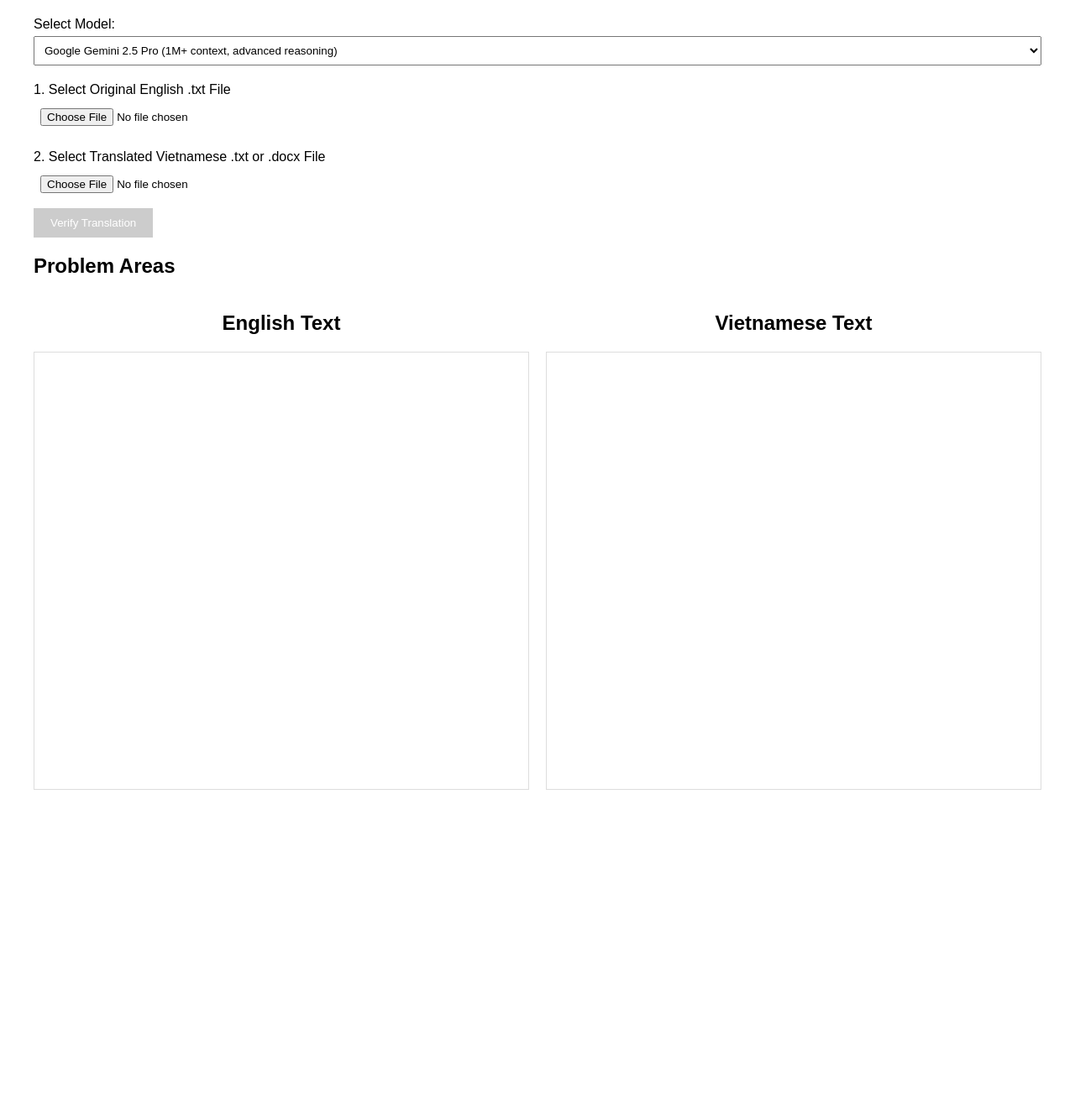
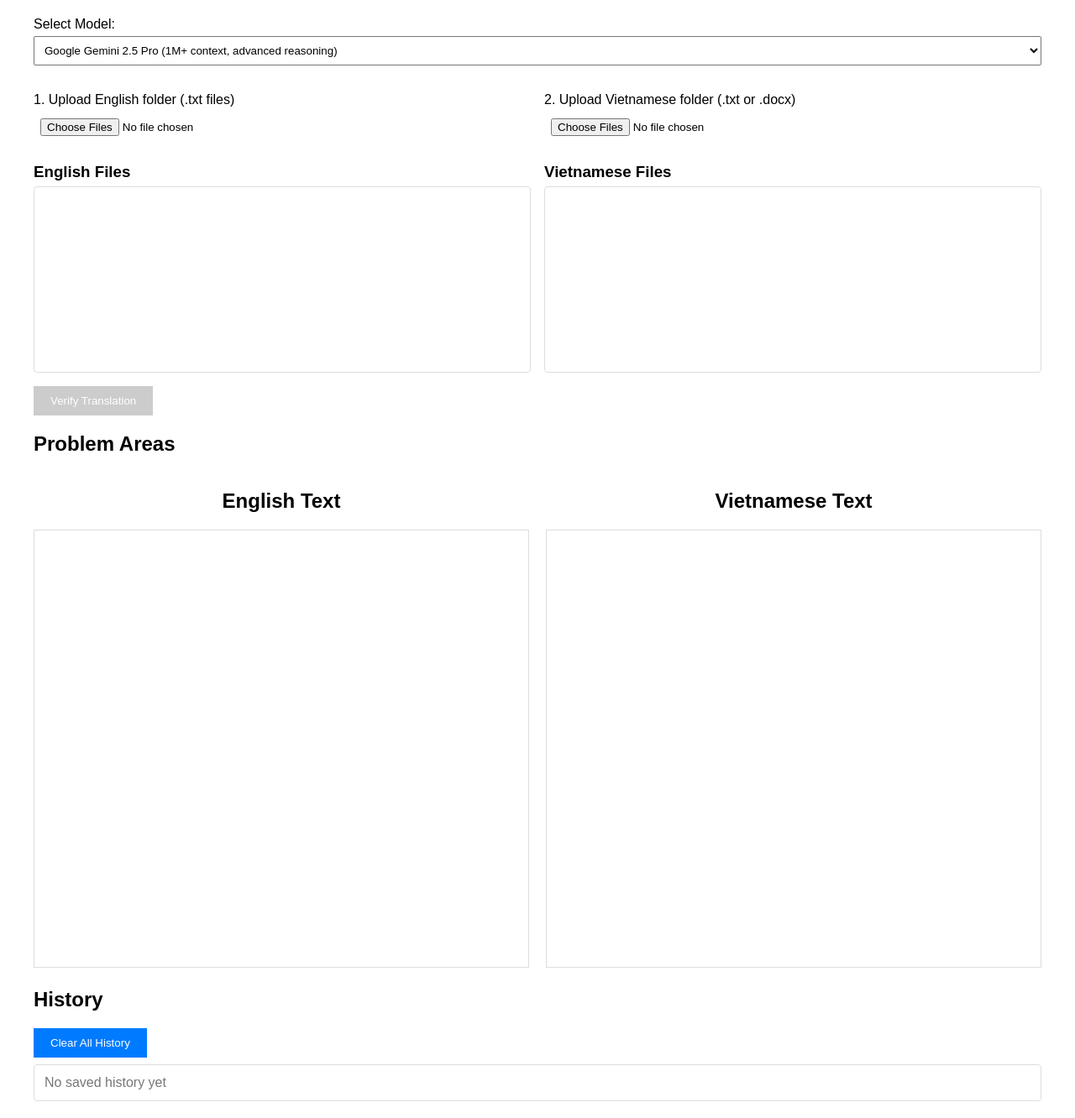
Before and after one commit to ARMedS/translation-verifier-ui-app, a Flask app: page / in a window 1280 px wide. Shown: the part 168-1500 px from the top of the page at 84% size. Before the commit the page ends 1109 px from the top, so only its background shows below. Run offline with Flask 3, Linux system fonts and the light colour scheme.

Commit message:
feat: Add folder upload, file pickers, and history

```diff
--- a/translation-verifier-ui-app/static/script.js
+++ b/translation-verifier-ui-app/static/script.js
@@ -2,10 +2,148 @@
 document.addEventListener('DOMContentLoaded', () => {
     const apiKeyInput = document.getElementById('api_key');
     const modelSelect = document.getElementById('model');
-    const englishFileInput = document.getElementById('english_file');
-    const vietnameseFileInput = document.getElementById('vietnamese_file');
+    const englishFolderInput = document.getElementById('english_folder');
+    const vietnameseFolderInput = document.getElementById('vietnamese_folder');
+    const englishFileList = document.getElementById('english-file-list');
+    const vietnameseFileList = document.getElementById('vietnamese-file-list');
     const verifyButton = document.getElementById('verify_button');
     const loadingSpan = document.getElementById('loading');
+    // History UI elements
+    const historyList = document.getElementById('history-list');
+    const clearHistoryButton = document.getElementById('clear-history-button');
+
+    // Helpers for history persistence
+    const HISTORY_KEY = 'tv_history_items_v1';
+    function readHistory() {
+        try {
+            const raw = localStorage.getItem(HISTORY_KEY);
+            return raw ? JSON.parse(raw) : [];
+        } catch (e) {
+            return [];
+        }
+    }
+    function writeHistory(items) {
+        localStorage.setItem(HISTORY_KEY, JSON.stringify(items));
+    }
+    function makeHistoryId() {
+        return 'h_' + Math.random().toString(36).slice(2) + Date.now().toString(36);
+    }
+    function guessChapterLabel(file) {
+        const name = (file.webkitRelativePath || file.name).toLowerCase();
+        const match = name.match(/(chapter|chap|ch)[^0-9]*([0-9]{1,4})/i);
+        return match ? `Ch ${match[2]}` : (file.name || 'Unknown');
+    }
+
+    function renderHistory() {
+        const items = readHistory();
+        historyList.innerHTML = '';
+        if (!items.length) {
+            const li = document.createElement('li');
+            li.className = 'history-empty';
+            li.textContent = 'No saved history yet';
+            historyList.appendChild(li);
+            return;
+        }
+        items.forEach((item) => {
+            const li = document.createElement('li');
+            li.className = 'history-item';
+            const title = document.createElement('div');
+            title.className = 'history-title';
+            title.textContent = `${item.label} — ${item.englishName} | ${item.vietnameseName}`;
+
+            const actions = document.createElement('div');
+            actions.className = 'history-actions';
+
+            const loadBtn = document.createElement('button');
+            loadBtn.textContent = 'Load';
+            loadBtn.addEventListener('click', () => loadHistoryItem(item));
+
+            const delBtn = document.createElement('button');
+            delBtn.textContent = 'Delete';
+            delBtn.addEventListener('click', () => {
+                const next = readHistory().filter(h => h.id !== item.id);
+                writeHistory(next);
+                renderHistory();
+            });
+
+            actions.appendChild(loadBtn);
+            actions.appendChild(delBtn);
+
+            li.appendChild(title);
+            li.appendChild(actions);
+            historyList.appendChild(li);
+        });
+    }
+
+    function saveToHistory(payload) {
+        const items = readHistory();
+        items.unshift(payload);
+        // Keep only the latest 100 entries to avoid unlimited growth
+        writeHistory(items.slice(0, 100));
+        renderHistory();
+    }
+
+    function loadHistoryItem(item) {
+        // Rehydrate UI from stored result without calling backend
+        originalEnglishText = item.english_text;
+        originalVietnameseText = item.vietnamese_text;
+        englishTextDisplay.innerText = originalEnglishText;
+        vietnameseTextDisplay.innerText = originalVietnameseText;
+
+        problemsList.innerHTML = '';
+        if (!item.markers || !item.markers.length) {
+            const li = document.createElement('li');
+            li.textContent = 'No problems found.';
+            problemsList.appendChild(li);
+        } else {
+            item.markers.forEach((marker, index) => {
+                const li = document.createElement('li');
+                li.className = 'problem-item';
+                li.setAttribute('data-expanded', 'false');
+                const problemText = document.createElement('div');
+                problemText.className = 'problem-text';
+                problemText.textContent = marker.explanation || `Problem ${index + 1}`;
+                const detailedContainer = document.createElement('div');
+                detailedContainer.className = 'detailed-explanation-container';
+                detailedContainer.style.display = 'none';
+                const detailedText = document.createElement('div');
+                detailedText.className = 'detailed-explanation-text';
+                detailedText.textContent = marker.detailed_explanation || 'No detailed explanation provided';
+                detailedContainer.appendChild(detailedText);
+                const expandIndicator = document.createElement('span');
+                expandIndicator.className = 'expand-indicator';
+                expandIndicator.textContent = '▼';
+                const toggleAndHighlight = () => {
+                    const isExpanded = li.getAttribute('data-expanded') === 'true';
+                    if (isExpanded) {
+                        detailedContainer.style.display = 'none';
+                        expandIndicator.textContent = '▼';
+                        li.setAttribute('data-expanded', 'false');
+                    } else {
+                        detailedContainer.style.display = 'block';
+                        expandIndicator.textContent = '▲';
+                        li.setAttribute('data-expanded', 'true');
+                    }
+                    highlightAndScroll('english-text-display', originalEnglishText, marker.english_marker, `en-marker-${index}`);
+                    highlightAndScroll('vietnamese-text-display', originalVietnameseText, marker.vietnamese_marker, `vi-marker-${index}`);
+                };
+                problemText.addEventListener('click', toggleAndHighlight);
+                detailedContainer.addEventListener('click', (e) => e.stopPropagation());
+                problemText.appendChild(expandIndicator);
+                li.appendChild(problemText);
+                li.appendChild(detailedContainer);
+                problemsList.appendChild(li);
+            });
+        }
+        window.scrollTo({ top: 0, behavior: 'smooth' });
+    }
+
+    // Initialize history on load
+    renderHistory();
+    clearHistoryButton?.addEventListener('click', () => {
+        localStorage.removeItem(HISTORY_KEY);
+        renderHistory();
+    });
     const problemsList = document.getElementById('problems-list');
     const englishTextDisplay = document.getElementById('english-text-display');
     const vietnameseTextDisplay = document.getElementById('vietnamese-text-display');
@@ -24,12 +162,59 @@ document.addEventListener('DOMContentLoaded', () => {
         localStorage.setItem('apiKey', apiKeyInput.value);
     });
 
-    // Enable button when both files selected
-    const checkFilesSelected = () => {
-        verifyButton.disabled = !englishFileInput.files.length || !vietnameseFileInput.files.length;
+    // Folder file lists and selection state
+    let englishFiles = [];
+    let vietnameseFiles = [];
+    let selectedEnglishFile = null;
+    let selectedVietnameseFile = null;
+
+    const updateVerifyEnabled = () => {
+        verifyButton.disabled = !(selectedEnglishFile && selectedVietnameseFile);
     };
-    englishFileInput.addEventListener('change', checkFilesSelected);
-    vietnameseFileInput.addEventListener('change', checkFilesSelected);
+
+    const renderFileList = (listElement, files, selectedFile, onSelect) => {
+        listElement.innerHTML = '';
+        if (!files.length) {
+            const empty = document.createElement('li');
+            empty.textContent = 'No files loaded';
+            empty.className = 'file-list-empty';
+            listElement.appendChild(empty);
+            return;
+        }
+        files.forEach((file, index) => {
+            const li = document.createElement('li');
+            li.className = 'file-list-item' + (selectedFile === file ? ' selected' : '');
+            li.textContent = file.webkitRelativePath || file.name;
+            li.title = file.webkitRelativePath || file.name;
+            li.addEventListener('click', () => onSelect(file));
+            listElement.appendChild(li);
+        });
+    };
+
+    const handleEnglishFolderChange = () => {
+        englishFiles = Array.from(englishFolderInput.files || []).filter(f => f.name.toLowerCase().endsWith('.txt'));
+        selectedEnglishFile = null;
+        renderFileList(englishFileList, englishFiles, selectedEnglishFile, (file) => {
+            selectedEnglishFile = file;
+            renderFileList(englishFileList, englishFiles, selectedEnglishFile, (f) => { selectedEnglishFile = f; renderFileList(englishFileList, englishFiles, selectedEnglishFile, () => {}); updateVerifyEnabled(); });
+            updateVerifyEnabled();
+        });
+        updateVerifyEnabled();
+    };
+
+    const handleVietnameseFolderChange = () => {
+        vietnameseFiles = Array.from(vietnameseFolderInput.files || []).filter(f => f.name.toLowerCase().endsWith('.txt') || f.name.toLowerCase().endsWith('.docx'));
+        selectedVietnameseFile = null;
+        renderFileList(vietnameseFileList, vietnameseFiles, selectedVietnameseFile, (file) => {
+            selectedVietnameseFile = file;
+            renderFileList(vietnameseFileList, vietnameseFiles, selectedVietnameseFile, (f) => { selectedVietnameseFile = f; renderFileList(vietnameseFileList, vietnameseFiles, selectedVietnameseFile, () => {}); updateVerifyEnabled(); });
+            updateVerifyEnabled();
+        });
+        updateVerifyEnabled();
+    };
+
+    englishFolderInput.addEventListener('change', handleEnglishFolderChange);
+    vietnameseFolderInput.addEventListener('change', handleVietnameseFolderChange);
 
     // Verify button click
     verifyButton.addEventListener('click', async () => {
@@ -39,9 +224,16 @@ document.addEventListener('DOMContentLoaded', () => {
         englishTextDisplay.innerHTML = '';
         vietnameseTextDisplay.innerHTML = '';
 
+        if (!selectedEnglishFile || !selectedVietnameseFile) {
+            alert('Please select one English file and one Vietnamese file');
+            loadingSpan.style.display = 'none';
+            verifyButton.disabled = false;
+            return;
+        }
+
         const formData = new FormData();
-        formData.append('english_file', englishFileInput.files[0]);
-        formData.append('vietnamese_file', vietnameseFileInput.files[0]);
+        formData.append('english_file', selectedEnglishFile, selectedEnglishFile.name);
+        formData.append('vietnamese_file', selectedVietnameseFile, selectedVietnameseFile.name);
         formData.append('api_key', apiKeyInput.value);
         formData.append('model', modelSelect.value);
 
@@ -55,6 +247,23 @@ document.addEventListener('DOMContentLoaded', () => {
             if (data.error) {
                 alert(data.error);
                 return;
+            }
+
+            // Save successful result to history
+            try {
+                const payload = {
+                    id: makeHistoryId(),
+                    timestamp: Date.now(),
+                    label: guessChapterLabel(selectedEnglishFile) || selectedEnglishFile.name,
+                    englishName: selectedEnglishFile.name,
+                    vietnameseName: selectedVietnameseFile.name,
+                    english_text: data.english_text,
+                    vietnamese_text: data.vietnamese_text,
+                    markers: data.markers || []
+                };
+                saveToHistory(payload);
+            } catch (e) {
+                // ignore storage errors
             }
 
             originalEnglishText = data.english_text;
@@ -73,15 +282,10 @@ document.addEventListener('DOMContentLoaded', () => {
                     li.className = 'problem-item';
                     li.setAttribute('data-expanded', 'false');
 
-                    // Create the main problem text
+                    // Create the main problem title (brief summary)
                     const problemText = document.createElement('div');
                     problemText.className = 'problem-text';
-                    problemText.textContent = `Problem ${index + 1}: English: "${marker.english_marker}" | Vietnamese: "${marker.vietnamese_marker}"`;
-
-                    // Create the explanation text
-                    const explanationText = document.createElement('div');
-                    explanationText.className = 'explanation-text';
-                    explanationText.textContent = `Reason: ${marker.explanation || 'No explanation provided'}`;
+                    problemText.textContent = marker.explanation || `Problem ${index + 1}`;
 
                     // Create the detailed explanation container (initially hidden)
                     const detailedContainer = document.createElement('div');
@@ -122,7 +326,6 @@ document.addEventListener('DOMContentLoaded', () => {
 
                     // Add click functionality to all clickable elements
                     problemText.addEventListener('click', toggleAndHighlight);
-                    explanationText.addEventListener('click', toggleAndHighlight);
                     detailedContainer.addEventListener('click', (e) => {
                         e.stopPropagation(); // Prevent toggling when clicking inside detailed explanation
                     });
@@ -131,7 +334,6 @@ document.addEventListener('DOMContentLoaded', () => {
                     problemText.appendChild(expandIndicator);
 
                     li.appendChild(problemText);
-                    li.appendChild(explanationText);
                     li.appendChild(detailedContainer);
                     problemsList.appendChild(li);
                 });
--- a/translation-verifier-ui-app/static/style.css
+++ b/translation-verifier-ui-app/static/style.css
@@ -132,6 +132,62 @@ button:disabled {
     gap: 20px;
 }
 
+#folder-upload-container {
+    display: grid;
+    grid-template-columns: 1fr 1fr;
+    gap: 16px;
+    margin: 12px 0 8px;
+}
+
+.folder-input input[type="file"] {
+    width: 100%;
+}
+
+#file-pickers {
+    display: grid;
+    grid-template-columns: 1fr 1fr;
+    gap: 16px;
+    margin-bottom: 16px;
+}
+
+.picker-section h3 {
+    margin: 6px 0;
+}
+
+.file-list {
+    list-style: none;
+    margin: 0;
+    padding: 0;
+    border: 1px solid #ddd;
+    border-radius: 4px;
+    height: 220px;
+    overflow-y: auto;
+    background: #fff;
+}
+
+.file-list-item {
+    padding: 8px 10px;
+    cursor: pointer;
+    border-bottom: 1px solid #f1f1f1;
+    white-space: nowrap;
+    text-overflow: ellipsis;
+    overflow: hidden;
+}
+
+.file-list-item:hover {
+    background: #f7faff;
+}
+
+.file-list-item.selected {
+    background: #e8f0ff;
+    border-left: 3px solid #007bff;
+}
+
+.file-list-empty {
+    padding: 10px;
+    color: #777;
+}
+
 .text-container h2 {
     text-align: center;
 }
@@ -148,3 +204,48 @@ button:disabled {
 .highlight {
     background-color: yellow;
 }
+
+#history-section {
+    margin-top: 24px;
+}
+
+#history-controls {
+    margin-bottom: 8px;
+}
+
+.history-list {
+    list-style: none;
+    margin: 0;
+    padding: 0;
+    border: 1px solid #ddd;
+    border-radius: 4px;
+    max-height: 220px;
+    overflow-y: auto;
+    background: #fff;
+}
+
+.history-item {
+    display: flex;
+    align-items: center;
+    justify-content: space-between;
+    padding: 10px 12px;
+    border-bottom: 1px solid #f1f1f1;
+}
+
+.history-title {
+    font-size: 0.95em;
+    color: #333;
+    margin-right: 12px;
+    white-space: nowrap;
+    overflow: hidden;
+    text-overflow: ellipsis;
+}
+
+.history-actions button {
+    margin-left: 8px;
+}
+
+.history-empty {
+    padding: 12px;
+    color: #777;
+}
--- a/translation-verifier-ui-app/templates/index.html
+++ b/translation-verifier-ui-app/templates/index.html
@@ -24,11 +24,27 @@
             <option value="openai/gpt-4.1-mini">OpenAI GPT-4.1 Mini (1M+ context, efficient coding)</option>
         </select>
 
-        <label for="english_file">1. Select Original English .txt File</label>
-        <input type="file" id="english_file" accept=".txt">
+        <div id="folder-upload-container">
+            <div class="folder-input">
+                <label for="english_folder">1. Upload English folder (.txt files)</label>
+                <input type="file" id="english_folder" webkitdirectory directory multiple accept=".txt">
+            </div>
+            <div class="folder-input">
+                <label for="vietnamese_folder">2. Upload Vietnamese folder (.txt or .docx)</label>
+                <input type="file" id="vietnamese_folder" webkitdirectory directory multiple accept=".txt,.docx">
+            </div>
+        </div>
 
-        <label for="vietnamese_file">2. Select Translated Vietnamese .txt or .docx File</label>
-        <input type="file" id="vietnamese_file" accept=".txt,.docx">
+        <div id="file-pickers">
+            <div class="picker-section">
+                <h3>English Files</h3>
+                <ul id="english-file-list" class="file-list"></ul>
+            </div>
+            <div class="picker-section">
+                <h3>Vietnamese Files</h3>
+                <ul id="vietnamese-file-list" class="file-list"></ul>
+            </div>
+        </div>
 
         <button id="verify_button" disabled>Verify Translation</button>
         <span id="loading" style="display: none;">Loading...</span>
@@ -52,6 +68,16 @@
         </div>
     </section>
 
+    <section id="history-section">
+        <h2>History</h2>
+        <div id="history-controls">
+            <button id="clear-history-button">Clear All History</button>
+        </div>
+        <ul id="history-list" class="history-list">
+            <!-- Saved results will appear here -->
+        </ul>
+    </section>
+
     <script src="{{ url_for('static', filename='script.js') }}"></script>
 </body>
 </html>
```
Also changed, not shown: 1 other file.
